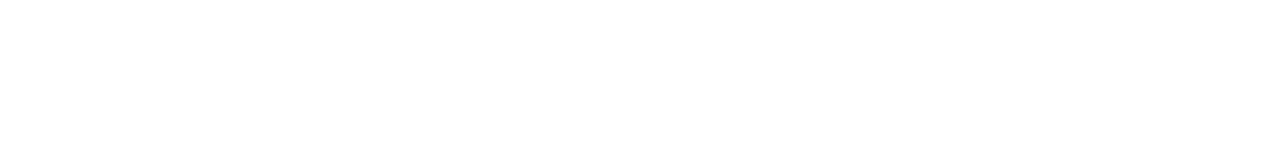
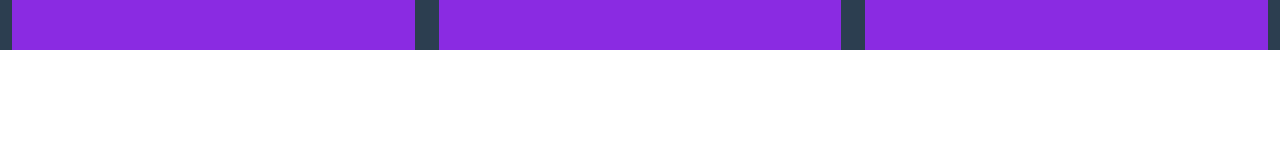
Before and after one commit to Mantured/html-css-bootstrap-freelancer, a plain HTML site: page index.html in a window 1280 px wide. Drawn offline with nearby package versions, Linux system fonts and the light colour scheme.

Commit message:
1a prova header

```diff
--- a/css/style.css
+++ b/css/style.css
@@ -0,0 +1,9 @@
+header{
+    background-color: rgb(44, 62, 80);
+}
+
+.my-riempitore{
+    background-color: blueviolet;
+    height: 100%;
+    height: 50px;
+}
--- a/index.html
+++ b/index.html
@@ -12,7 +12,7 @@
     <!-- Montserrat google font -->
     <link href="https://fonts.googleapis.com/css?family=Montserrat:400,500,600,700" rel="stylesheet">
 
-    <!-- Bootstrap -->
+    <!-- Bootstrap CSS -->
     <link href="https://cdn.jsdelivr.net/npm/bootstrap@5.0.2/dist/css/bootstrap.min.css" rel="stylesheet" integrity="sha384-EVSTQN3/azprG1Anm3QDgpJLIm9Nao0Yz1ztcQTwFspd3yD65VohhpuuCOmLASjC" crossorigin="anonymous">
 
     <!-- Custom file css -->
@@ -23,6 +23,27 @@
 </head>
 
 <body>
+            <!-- header container (0 auto)  col 6 o 2 col e do il colore al header direttamente oppure container fluid 2 col  2 col 4 col  2 col 2col  -->
+            <header>
+                <section class="container-fluid">
+                    <div class="row">
+                        <div class="col">
+                            <div class="my-riempitore"></div>
+                        </div>
+                        <div class="col-4">
+                            <div class="my-riempitore"></div>
+                        </div>
+                        <div class="col">
+                            <div class="my-riempitore"></div>
+                        </div>
+                    </div>
+                </section>
+            </header>
+            <!-- jumbotron container fluid 12 col centrato ed un margin bottom -->
+            <!-- main h1 titolo col 12  6 immagini nella stessa row (così elimino la rindondanza e mi vanno a capo da sole (forse)) con un gutter -->
+            <!-- da decidere se fa parte del main container fluid  h1 come sopra identico pattern due colonne bottoncino -->
+            <!-- form contact me  -->
+            <!-- footer 3 col + 12 col sotto  -->
 
 </body>
 
```
